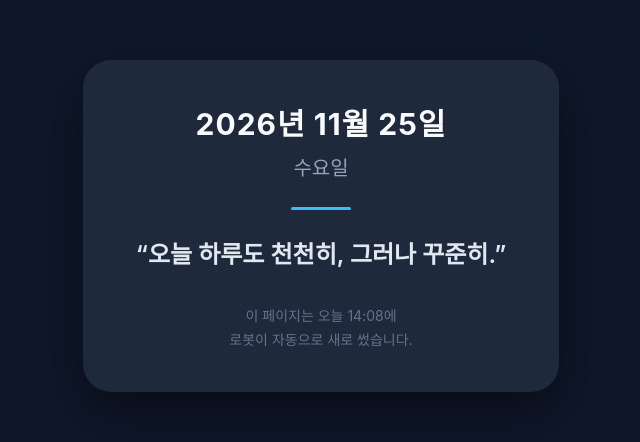
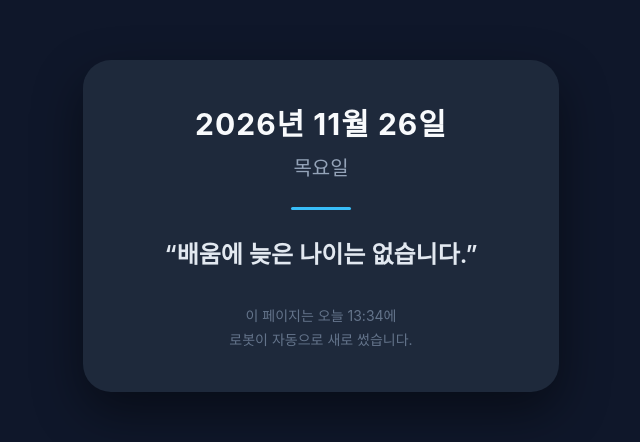
Before and after one commit to cheon-bosik/myintro2, a plain HTML site: page today.html in a window 1280 px wide. Shown: the part 174-616 px from the top of the page, without its empty margins (319-959 px from the left). Drawn offline with Linux system fonts and the light colour scheme.

Commit message:
자동 갱신: 2026-11-26 13:34

```diff
--- a/today.html
+++ b/today.html
@@ -19,11 +19,11 @@
 </head>
 <body>
 <div class="card">
-  <div class="date">2026년 11월 25일</div>
-  <div class="day">수요일</div>
+  <div class="date">2026년 11월 26일</div>
+  <div class="day">목요일</div>
   <div class="line"></div>
-  <div class="quote">&ldquo;오늘 하루도 천천히, 그러나 꾸준히.&rdquo;</div>
-  <div class="foot">이 페이지는 오늘 14:08에<br>로봇이 자동으로 새로 썼습니다.</div>
+  <div class="quote">&ldquo;배움에 늦은 나이는 없습니다.&rdquo;</div>
+  <div class="foot">이 페이지는 오늘 13:34에<br>로봇이 자동으로 새로 썼습니다.</div>
 </div>
 </body>
 </html>
```
